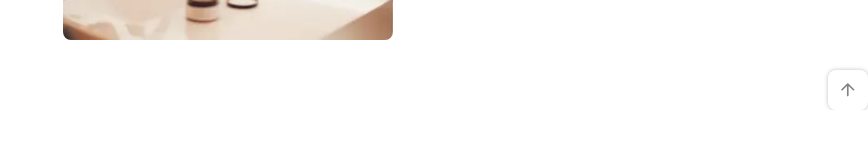
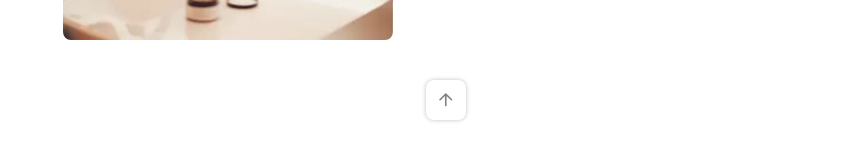
Before and after one commit to f1eeman/my_unsplash, a Next.js app: page /favorites in a window 1280 px wide. Shown: the part 2370-2517 px from the top of the page, without its empty margins (412-1280 px from the left). Before the commit the page ends 2480 px from the top, so only its background shows below. Built offline with nearby package versions, Linux system fonts and the light colour scheme.

Commit message:
change button classes

```diff
--- a/components/Photos.js
+++ b/components/Photos.js
@@ -4,8 +4,9 @@ import { useState } from 'react';
 import { useSelector, useDispatch } from 'react-redux';
 import cn from 'classnames';
 import { addToFavorite, removeFromFavorite } from '../slice';
+import ScrollUpButton from './ScrollUpButton';
 
-const Photos = ({ picturesData }) => {
+const Photos = ({ picturesData, mainPage = null }) => {
   const dispatch = useDispatch();
   const favoritesPicturesIdsList = useSelector((state) => state.favoriteItems.ids);
   const [picturesView, setPicturesView] = useState('list');
@@ -131,6 +132,7 @@ const Photos = ({ picturesData }) => {
         <div className={picturesListClasses}>
           {renderPictures()}
         </div>
+        {mainPage ? null : <ScrollUpButton parentClass="pictures"/>}
       </div>
     </section>
   );
--- a/components/ScrollUpButton.js
+++ b/components/ScrollUpButton.js
@@ -8,9 +8,11 @@ const ScrollUpButton  = ({ parentClass }) => {
     });
   };
 
+  const buttonWrapClasses = cn(`${parentClass}__scroll-up-wrap`);
   const buttonClasses = cn(`${parentClass}__scroll-up`, 'scroll-up', 'btn');
 
   return (
+    <div className={buttonWrapClasses}>
       <button
         className={buttonClasses}
         type="button"
@@ -20,6 +22,7 @@ const ScrollUpButton  = ({ parentClass }) => {
           <path fillRule="evenodd" clipRule="evenodd" d="M0.429652 6.19931C0.107759 6.5212 0.107759 7.04309 0.429652 7.36499C0.751545 7.68688 1.27344 7.68688 1.59533 7.36499L5.95805 3.00227L5.95805 12.552C5.95805 13.0072 6.32708 13.3762 6.78231 13.3762C7.23753 13.3762 7.60656 13.0072 7.60656 12.552L7.60656 3.00227L11.9693 7.36499C12.2912 7.68688 12.8131 7.68688 13.135 7.36499C13.4568 7.04309 13.4568 6.5212 13.135 6.19931L7.36514 0.429496C7.04325 0.107603 6.52136 0.107603 6.19946 0.429497L0.429652 6.19931Z" />
         </svg>
       </button>
+    </div>
   );
 };
 
--- a/pages/favorites.js
+++ b/pages/favorites.js
@@ -18,7 +18,6 @@ const Favourites = () => {
   return (
     <MainLayout mainTitle={mainTitle} thisPage="favoritesPage" >
       <Photos picturesData={picturesData}/>
-      <ScrollUpButton parentClass="similar-pictures"/>
     </MainLayout>
   )
 };
--- a/pages/photo/[id].js
+++ b/pages/photo/[id].js
@@ -1,6 +1,5 @@
 import MainLayout from '../../components/MainLayout';
 import PhotoCard from '../../components/PhotoCard';
-import ScrollUpButton from '../../components/ScrollUpButton';
 import {
   getAllPicturesIds,
   getPictureDataById,
@@ -9,9 +8,6 @@ import {
 } from '../../utilities';
 
 const Photo = ({ pictureItem, authorInfo, similarPictures }) => {
-  const handleClick = (id) => () => {
-    console.log('id', id);
-  };
   const mainTitle = {
     text: 'Страница картинки',
     visability: 'hidden',
@@ -21,11 +17,9 @@ const Photo = ({ pictureItem, authorInfo, similarPictures }) => {
     <MainLayout mainTitle={mainTitle} thisPage="innerPage" >
       <PhotoCard
         pictureItem={pictureItem}
-        handleClick={handleClick(pictureItem.id)}
         authorInfo={authorInfo}
         similarPictures={similarPictures}
       />
-      <ScrollUpButton parentClass="similar-pictures"/>
     </MainLayout>
   );
 };
--- a/styles/blocks/pictures.scss
+++ b/styles/blocks/pictures.scss
@@ -1,14 +1,34 @@
 .pictures {
   padding-top: 81px;
+  padding-bottom: 30px;
+}
+
+.pictures__wrapper {
+  margin-bottom: 20px;
 }
 
 .pictures__toggle-view-box {
   display: none;
 }
 
+.pictures__scroll-up-wrap {
+  display: flex;
+  justify-content: flex-end;
+  width: 330px;
+  margin: 0 auto;
+}
+
 @media (min-width: 720px) {
   .pictures {
     padding-top: 29px;
+  }
+
+  .pictures__wrapper {
+    margin-bottom: 40px;
+  }
+
+  .pictures__scroll-up-wrap {
+    width: 476px;
   }
 
   .pictures__toggle-view-box {
@@ -109,6 +129,10 @@
 }
 
 @media (min-width: $desktop-width) {
+  .pictures {
+    padding-bottom: 60px;
+}
+
   .pictures__wrapper--gallery {
     height: 5050px;
   }
--- a/styles/blocks/scroll-up.scss
+++ b/styles/blocks/scroll-up.scss
@@ -8,12 +8,12 @@
   border-radius: 8px;
   box-shadow: 0 0 4px $color-shadow-icons;
 
-  &:hover .scroll-up-icon,
-  &:focus .scroll-up-icon {
+  &:hover .scroll-up__icon,
+  &:focus .scroll-up__icon {
     transform: scale(1.1);
   }
 
-  &:active .scroll-up-icon {
+  &:active .scroll-up__icon {
     opacity: $opacity-down;
   }
 }
@@ -33,7 +33,7 @@
   }
 
   .scroll-up__icon {
-    width: 50px;
-    height: 50px;
+    width: 16px;
+    height: 16px;
   }
 }
```
Also changed, not shown: components/PhotoCard.js (+2 -21 lines). Lines whose indentation alone changed are shown as unchanged.
